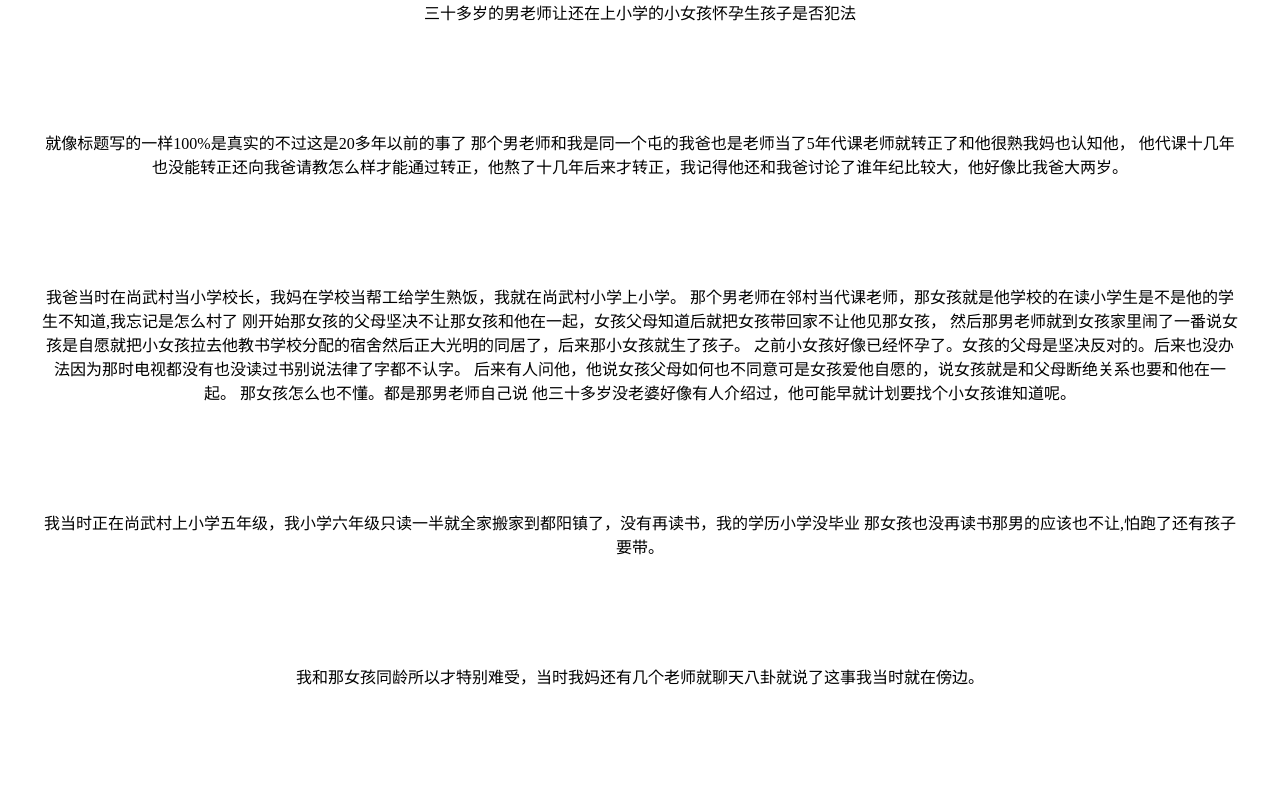
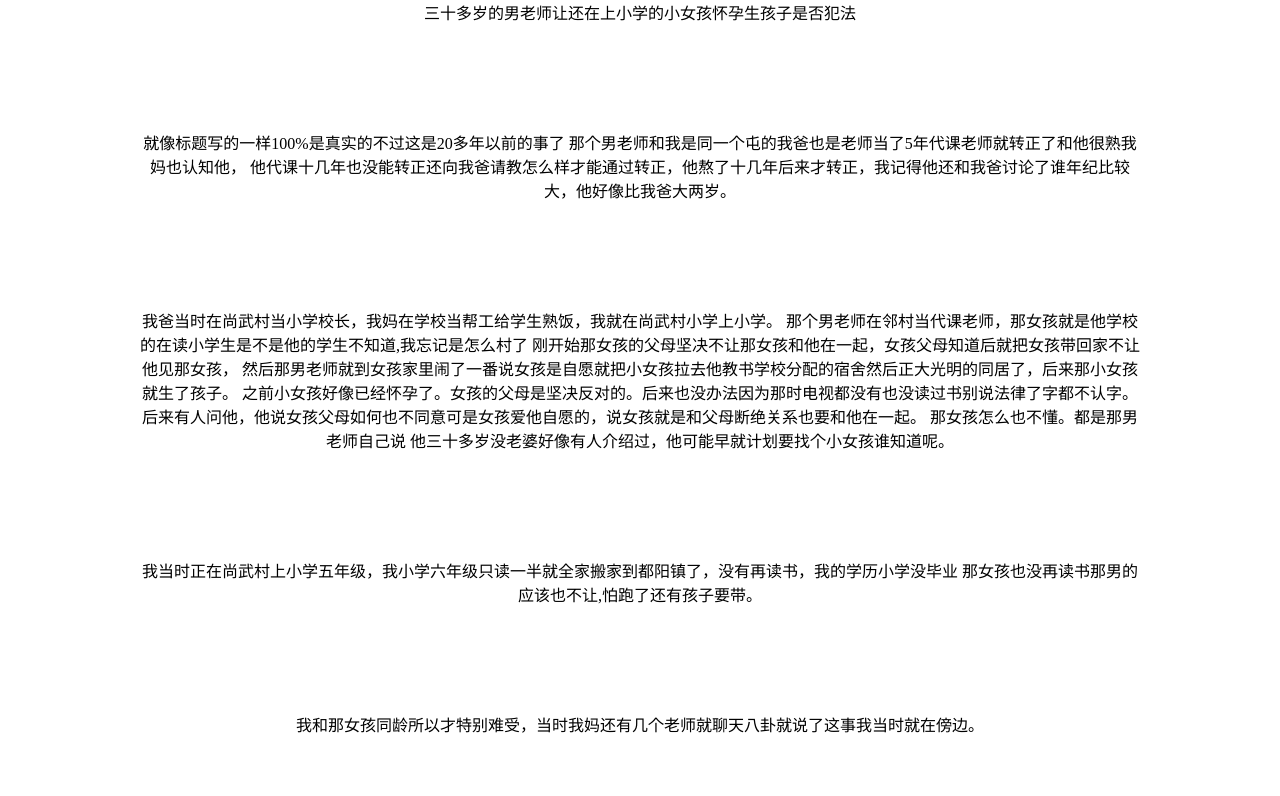
Before and after one commit to vgggt6/u5h7g9q, a plain HTML site: page why are you sad.html in a window 1280 px wide. Shown: the top 796 px of the page. Drawn offline with Linux system fonts and the light colour scheme.

Commit message:
Update why are you sad.html

```diff
--- a/why are you sad.html
+++ b/why are you sad.html
@@ -4,7 +4,7 @@
 <meta charset="utf-8">
 <title>I love you。)</title>
 <style>
-body{width: 1200px; max-width: 100%;text-align:center;margin: 0 auto;
+body{width: 1000px; max-width: 100%;text-align:center;margin: 0 auto;
 }
 h1 {
 	color:orange;
```
